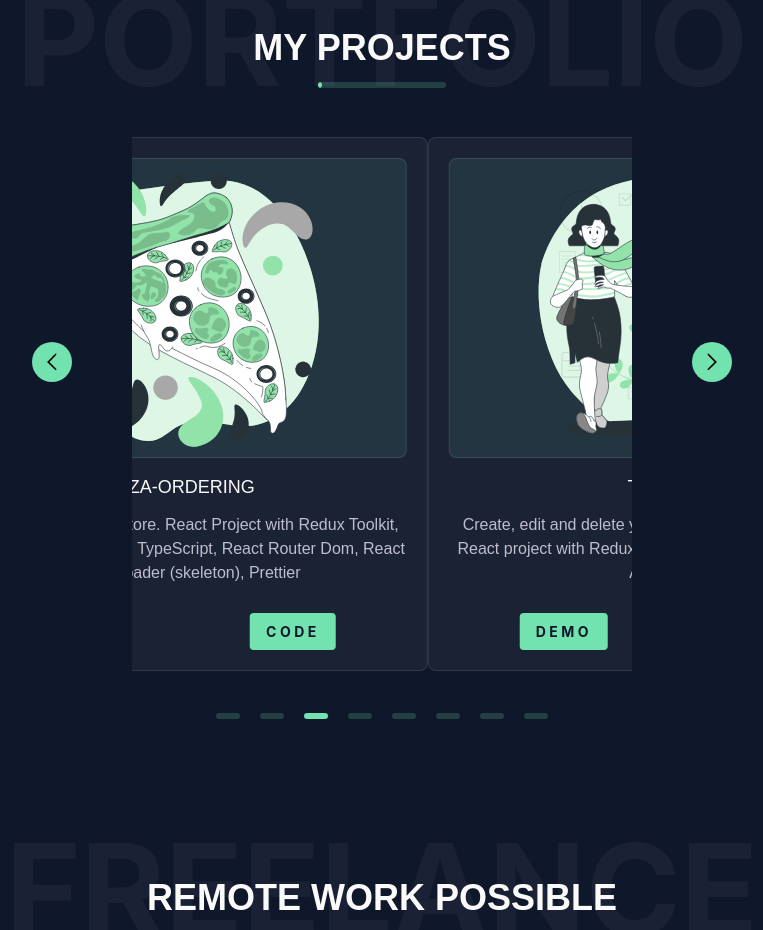
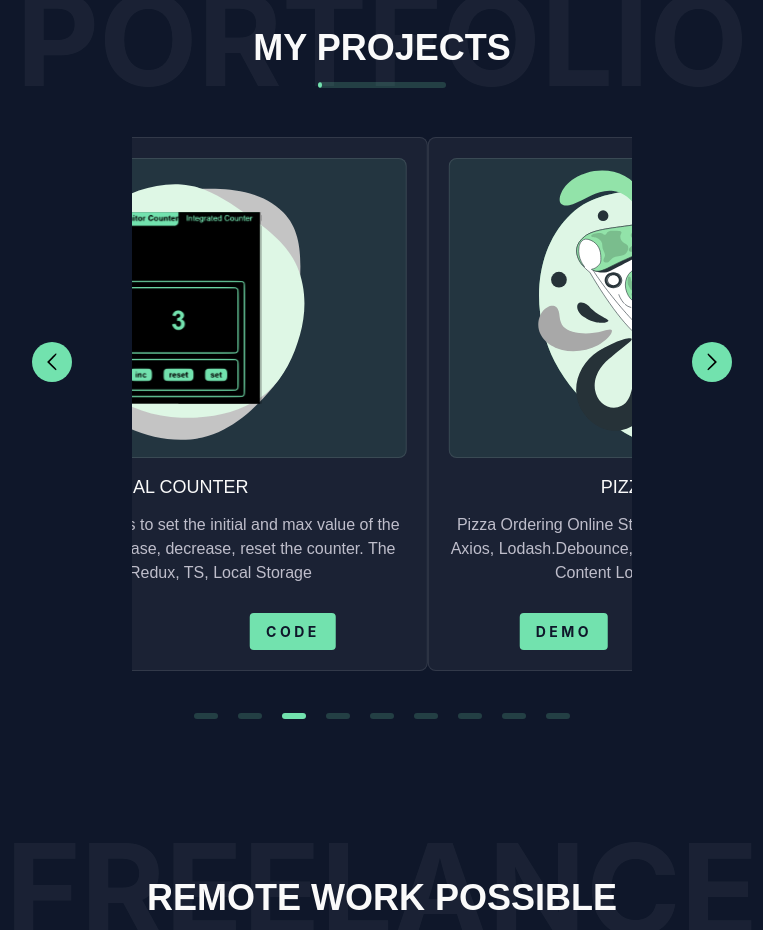
Before and after one commit to veluat/portfolio-app, a React (Create React App) app: page / in a window 1280 px wide. Shown: the part 2540-3470 px from the top of the page, without its empty margins (258-1021 px from the left). Built offline with nearby package versions, Linux system fonts and the light colour scheme; no server answers; a web font is replaced by a local one.

Commit message:
refactor: update project's data

```diff
--- a/src/layout/projects/project-data/ProjectData.js
+++ b/src/layout/projects/project-data/ProjectData.js
@@ -6,11 +6,25 @@ import art from "../../../assets/images/projects/art.svg";
 import pizza from "../../../assets/images/projects/pizza.svg";
 import weather from "../../../assets/images/projects/weather.svg";
 import counter from "../../../assets/images/projects/counter.svg";
+import tree from "../../../assets/images/projects/tree.svg";
 import {generateId} from "../../../common/utils/generate-id/generateId";
 
 export const ProjectData = {
     en: {
         project: [
+            {
+                id: generateId(),
+                title: 'Hierarchical Data Manager',
+                description: 'A React app provides a convenient tool for working with hierarchical data. The project with Redux toolkit, Type Script, MUI, SASS',
+                bg: {
+                    backgroundImage: 'url(' + tree + ')',
+                },
+                sprId: 'tree',
+                demoBtn: 'Demo',
+                demoLink: 'https://tree-node-app.vercel.app/',
+                codeLink: 'https://github.com/veluat/tree-node-app',
+                codeBtn: 'Code'
+            },
             {
                 id: generateId(),
                 title: 'DUAL COUNTER',
@@ -123,6 +137,19 @@ export const ProjectData = {
         project: [
             {
                 id: generateId(),
+                title: 'Иерархический менеджер',
+                description: 'Приложение React предоставляет удобный инструмент для работы с иерархическими данными. Проект с Redux toolkit, Type Script, MUI, SASS',
+                bg: {
+                    backgroundImage: 'url(' + tree + ')',
+                },
+                sprId: 'tree',
+                demoBtn: 'Демо',
+                demoLink: 'https://tree-node-app.vercel.app/',
+                codeLink: 'https://github.com/veluat/tree-node-app',
+                codeBtn: 'Код'
+            },
+            {
+                id: generateId(),
                 title: 'СЧЕТЧИК (2 варианта UI)',
                 description: '2 UI Счетчик позволяет устанавливать начальное и максимальное значение, увеличивать, уменьшать и сбрасывать счетчик. Проект React с Redux, TS, localstorage',
                 bg: {
```
Also changed, not shown: src/assets/images/projects/tree.svg (added).
